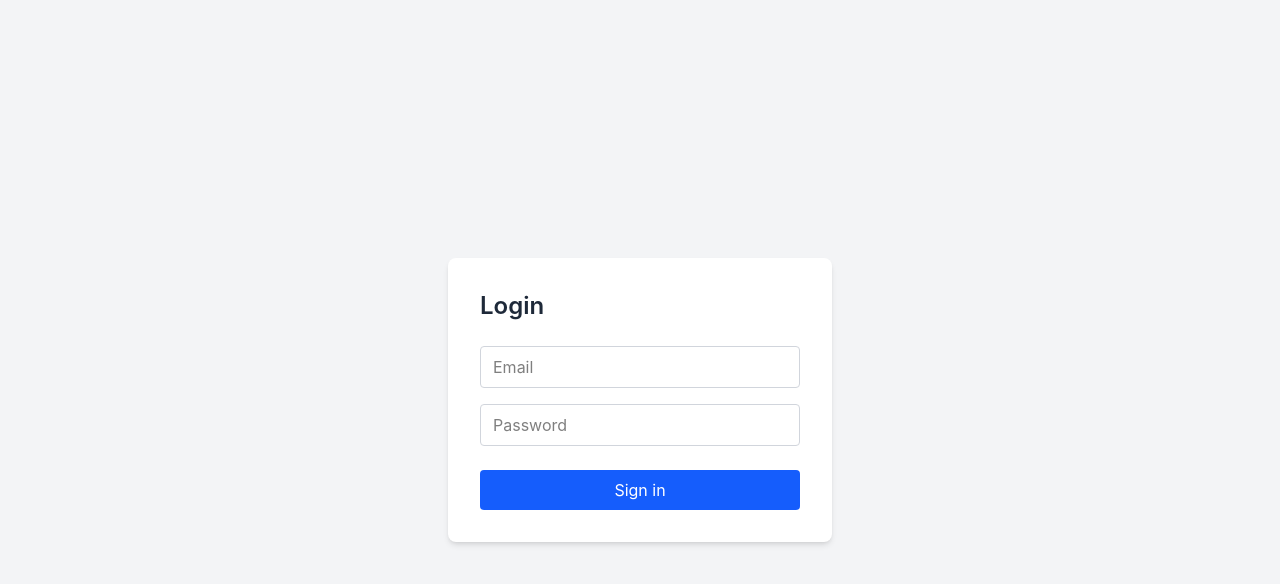
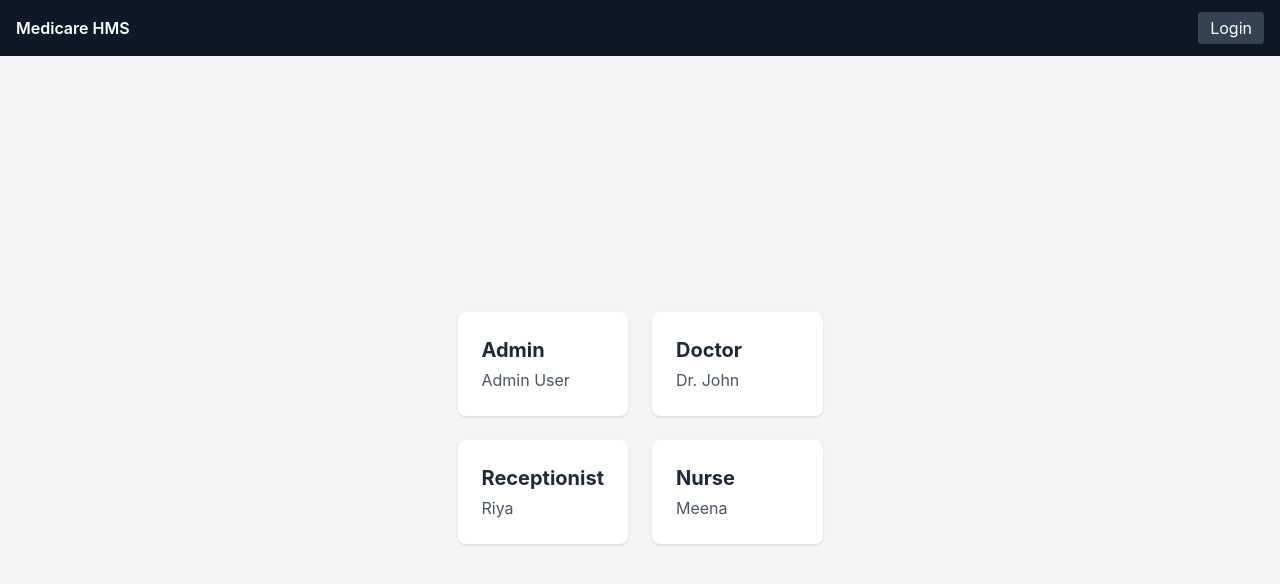
Before and after one commit to vihang2k23/medicare-hms, a React (Vite) app: page /login in a window 1280 px wide. Shown: the top 584 px of the page. Built offline with nearby package versions, Linux system fonts and the light colour scheme.

Commit message:
feat: add ProtectedRoute component and enhance auth state management

```diff
--- a/src/features/auth/authSlice.ts
+++ b/src/features/auth/authSlice.ts
@@ -1,7 +1,14 @@
 import { createSlice, type PayloadAction } from '@reduxjs/toolkit'
 
+export interface AuthUser {
+  id: string
+  email: string
+  name?: string
+  role?: string
+}
+
 export interface AuthState {
-  user: { id: string; email: string } | null
+  user: AuthUser | null
   isAuthenticated: boolean
 }
 
@@ -14,9 +21,13 @@ const authSlice = createSlice({
   name: 'auth',
   initialState,
   reducers: {
-    setUser(state, action: PayloadAction<{ id: string; email: string } | null>) {
+    setUser(state, action: PayloadAction<AuthUser | null>) {
       state.user = action.payload
       state.isAuthenticated = !!action.payload
+    },
+    login(state, action: PayloadAction<AuthUser>) {
+      state.user = action.payload
+      state.isAuthenticated = true
     },
     logout(state) {
       state.user = null
@@ -25,5 +36,5 @@ const authSlice = createSlice({
   },
 })
 
-export const { setUser, logout } = authSlice.actions
+export const { setUser, login, logout } = authSlice.actions
 export default authSlice.reducer
--- a/src/pages/Login.tsx
+++ b/src/pages/Login.tsx
@@ -1,53 +1,51 @@
-import { useState } from 'react'
-import { useNavigate } from 'react-router-dom'
-import { useDispatch } from 'react-redux'
-import { setUser } from '../features/auth/authSlice'
+import { useDispatch } from "react-redux";
+import { useNavigate } from "react-router-dom";
+import { login } from "../features/auth/authSlice";
+import type { AuthUser } from "../features/auth/authSlice";
+import Navbar from "../layout/Navbar";
+
+const demoUsers: Array<{ role: string; name: string; id: string }> = [
+  { role: "admin", name: "Admin User", id: "ADM001" },
+  { role: "doctor", name: "Dr. John", id: "DOC001" },
+  { role: "receptionist", name: "Riya", id: "REC001" },
+  { role: "nurse", name: "Meena", id: "NUR001" },
+];
 
 export default function Login() {
-  const [email, setEmail] = useState('')
-  const [password, setPassword] = useState('')
-  const navigate = useNavigate()
-  const dispatch = useDispatch()
+  const dispatch = useDispatch();
+  const navigate = useNavigate();
 
-  const handleSubmit = (e: React.FormEvent) => {
-    e.preventDefault()
-    // Placeholder: replace with real auth
-    dispatch(setUser({ id: '1', email }))
-    navigate('/')
-  }
+  const handleLogin = (user: { role: string; name: string; id: string }) => {
+    const authUser: AuthUser = {
+      id: user.id,
+      email: `${user.role}@demo.medicare.com`,
+      name: user.name,
+      role: user.role,
+    };
+    dispatch(login(authUser));
+    navigate("/");
+  };
 
   return (
-    <div className="min-h-screen flex items-center justify-center bg-gray-100">
-      <form
-        onSubmit={handleSubmit}
-        className="bg-white p-8 rounded-lg shadow-md w-full max-w-sm"
-      >
-        <h1 className="text-2xl font-semibold mb-6 text-gray-800">Login</h1>
-        <div className="space-y-4">
-          <input
-            type="email"
-            placeholder="Email"
-            value={email}
-            onChange={(e) => setEmail(e.target.value)}
-            className="w-full px-3 py-2 border border-gray-300 rounded focus:outline-none focus:ring-2 focus:ring-blue-500"
-            required
-          />
-          <input
-            type="password"
-            placeholder="Password"
-            value={password}
-            onChange={(e) => setPassword(e.target.value)}
-            className="w-full px-3 py-2 border border-gray-300 rounded focus:outline-none focus:ring-2 focus:ring-blue-500"
-            required
-          />
+    <div className="min-h-screen flex flex-col bg-gray-100">
+      <Navbar />
+      <div className="flex-1 flex items-center justify-center p-6">
+        <div className="grid grid-cols-2 gap-6 max-w-2xl">
+          {demoUsers.map((user) => (
+            <button
+              key={user.role}
+              type="button"
+              onClick={() => handleLogin(user)}
+              className="p-6 bg-white shadow rounded-lg cursor-pointer hover:scale-105 hover:shadow-lg transition-all text-left"
+            >
+              <h2 className="text-xl font-bold capitalize text-gray-800">
+                {user.role}
+              </h2>
+              <p className="text-gray-600 mt-1">{user.name}</p>
+            </button>
+          ))}
         </div>
-        <button
-          type="submit"
-          className="w-full mt-6 py-2 bg-blue-600 text-white rounded hover:bg-blue-700"
-        >
-          Sign in
-        </button>
-      </form>
+      </div>
     </div>
-  )
+  );
 }
--- /dev/null
+++ b/src/routes/ProtectedRoute.tsx
@@ -0,0 +1,13 @@
+import { useSelector } from "react-redux";
+import { Navigate, Outlet } from "react-router-dom";
+import type { RootState } from "../app/store";
+
+export default function ProtectedRoute() {
+  const user = useSelector((state: RootState) => state.auth.user);
+
+  if (!user) {
+    return <Navigate to="/" />;
+  }
+
+  return <Outlet />;
+}
```
